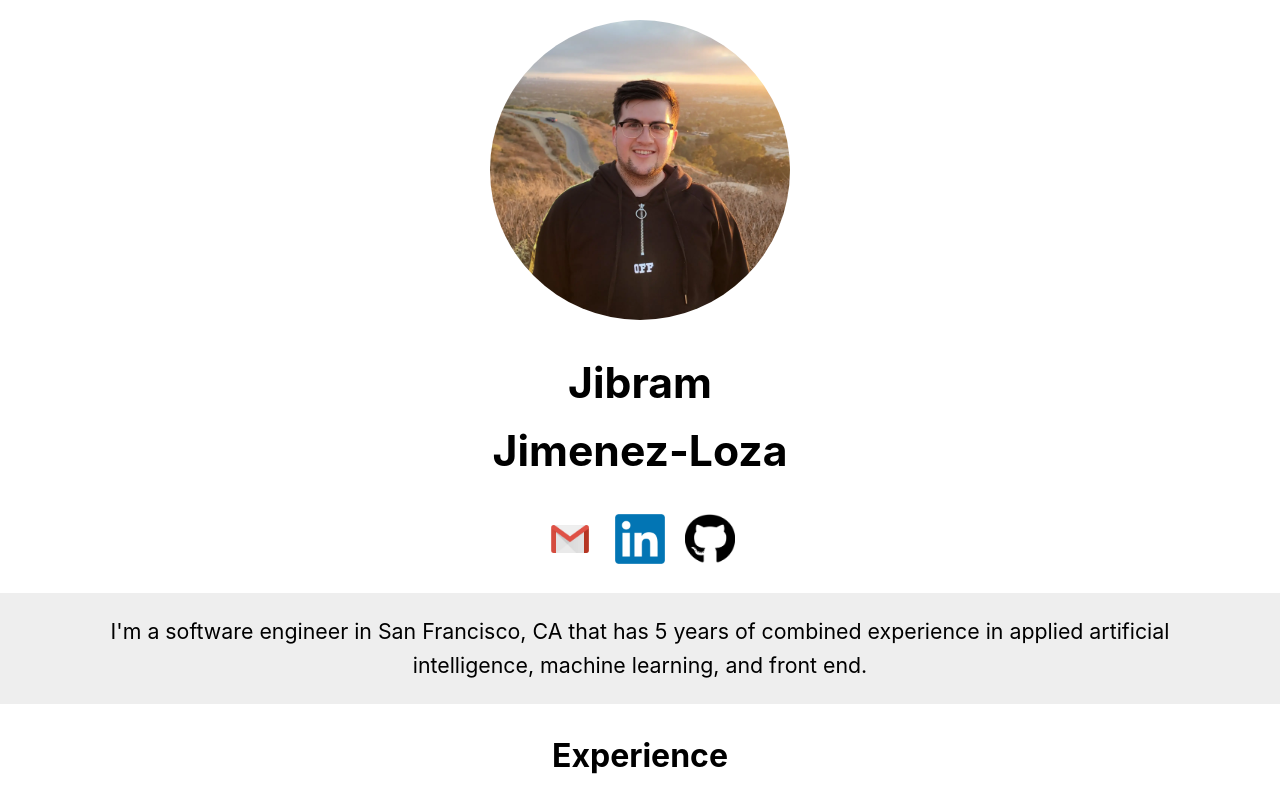
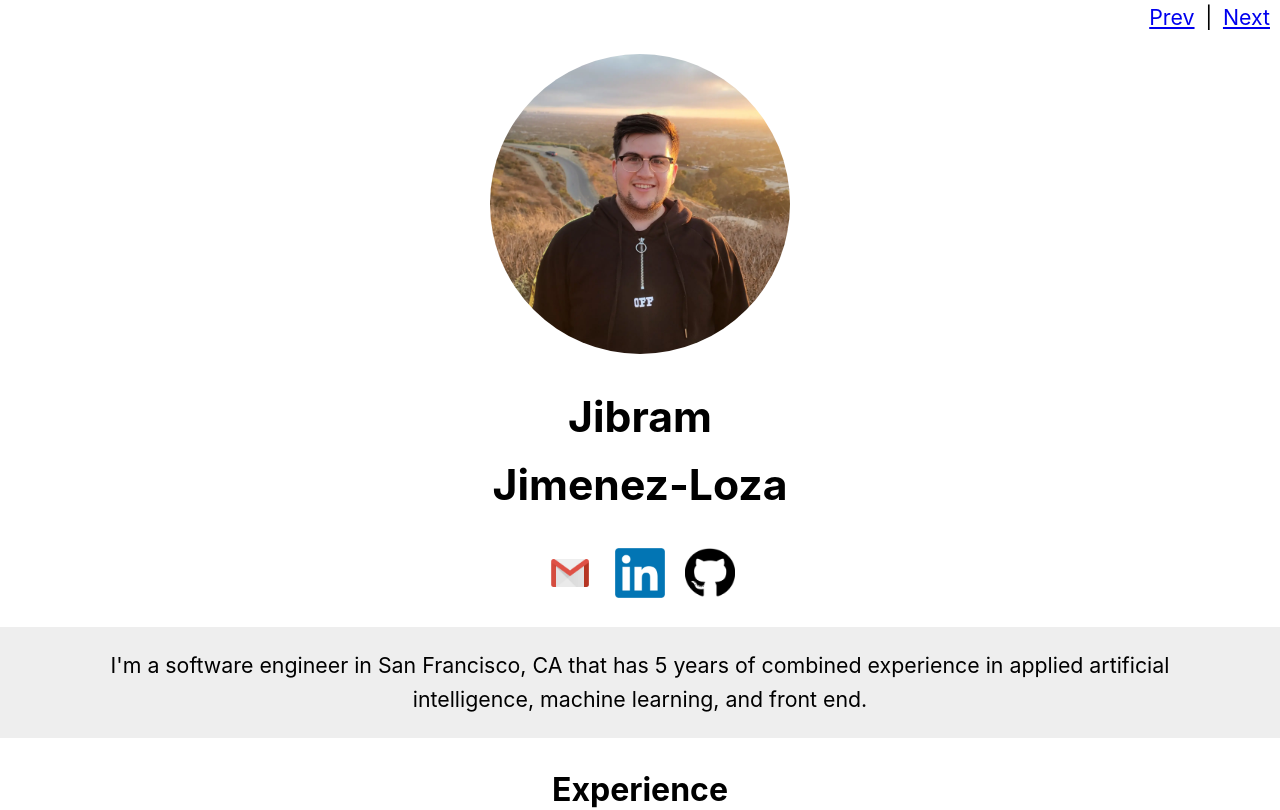
Before and after one commit to Jibram/jibram.github.io, a React (Vite) app: page / in a window 1280 px wide. Shown: the top 810 px of the page. Built offline with nearby package versions, Linux system fonts and the light colour scheme.

Commit message:
Add webringdt

```diff
--- a/src/App.css
+++ b/src/App.css
@@ -8,8 +8,11 @@ body {
   text-decoration: none;
 }
 
-.App {
-  min-width: 300px;
+.NavBar {
+  display: flex;
+  justify-content: flex-end;
+  gap: 0.5rem;
+  margin-right: 10px;
 }
 
 .Landing {
@@ -20,19 +23,19 @@ body {
   padding: 20px 0px 20px 0px;
 }
 
-.Landing>.Greeting {
+.Landing > .Greeting {
   display: flex;
   flex-direction: column;
   align-items: center;
 }
 
-.Landing>.Greeting>.Me {
+.Landing > .Greeting > .Me {
   border-radius: 50%;
   width: 300px;
   max-width: 85%;
 }
 
-.Landing>.Greeting>.Name {
+.Landing > .Greeting > .Name {
   text-align: center;
   max-width: 85%;
 }
@@ -50,7 +53,7 @@ body {
   justify-content: center;
 }
 
-.Intro>.About {
+.Intro > .About {
   text-align: center;
   max-width: 85%;
 }
@@ -63,7 +66,7 @@ body {
 }
 
 @media only screen and (max-width: 1199px) {
-  .Experiences>.Experience {
+  .Experiences > .Experience {
     max-width: 85%;
     width: 85%;
     display: flex;
@@ -71,7 +74,7 @@ body {
     align-items: center;
   }
 
-  .Experiences>.Experience>.ExpLogo {
+  .Experiences > .Experience > .ExpLogo {
     margin-top: 20px;
     margin-bottom: 20px;
     margin-right: 0px;
@@ -79,7 +82,7 @@ body {
 }
 
 @media only screen and (min-width: 1200px) {
-  .Experiences>.Experience {
+  .Experiences > .Experience {
     max-width: 85%;
     width: 85%;
     display: flex;
@@ -88,7 +91,7 @@ body {
     padding: 20px 0px 20px 0px;
   }
 
-  .Experiences>.Experience>.ExpLogo {
+  .Experiences > .Experience > .ExpLogo {
     display: flex;
     align-items: center;
     /*Vertical Alignment*/
@@ -96,27 +99,27 @@ body {
   }
 }
 
-.Experiences>.Experience>.ExpLogo>.LogoWrapper {
+.Experiences > .Experience > .ExpLogo > .LogoWrapper {
   display: flex;
   justify-content: center;
   /*Horizontal Alignment*/
 }
 
-.Experiences>.Experience>.ExpLogo>.LogoWrapper>.Logo {
+.Experiences > .Experience > .ExpLogo > .LogoWrapper > .Logo {
   border-radius: 20%;
   width: 300px;
 }
 
-.Experience>.ExpDescription {
+.Experience > .ExpDescription {
   max-width: 1000px;
 }
 
-.Experience>.ExpDescription>.Role {
+.Experience > .ExpDescription > .Role {
   color: #5e9516;
   font-size: 20pt;
 }
 
-.Experience>.ExpDescription>.Company {
+.Experience > .ExpDescription > .Company {
   font-size: 18pt;
 }
 
@@ -136,13 +139,13 @@ body {
   padding: 20px 0px 20px 0px;
 }
 
-.School>.Left {
+.School > .Left {
   display: flex;
   flex-direction: column;
   align-items: center;
 }
 
-.School>.Left>.Logo {
+.School > .Left > .Logo {
   width: 300px;
   border-radius: 20%;
   margin-top: 20px;
@@ -150,15 +153,15 @@ body {
   margin-right: 0px;
 }
 
-.School>.Right {
+.School > .Right {
   display: flex;
   flex-direction: column;
   align-items: center;
 }
 
-.School>.Right>.Coursework {
-  display:flex;
-  flex-direction:column;
+.School > .Right > .Coursework {
+  display: flex;
+  flex-direction: column;
   align-items: center;
   list-style: none;
   padding-left: 0px;
@@ -178,7 +181,7 @@ body {
   align-items: center;
 }
 
-.Skill>.Type {
+.Skill > .Type {
   font-size: 20pt;
   color: #5e9516;
   width: 50%;
@@ -186,7 +189,7 @@ body {
   text-align: center;
 }
 
-.Skill>.List {
+.Skill > .List {
   padding-left: 0px;
   list-style: none;
   text-align: center;
--- a/src/App.jsx
+++ b/src/App.jsx
@@ -1,5 +1,6 @@
 import "./App.css";
 
+import NavBar from "./components/NavBar";
 import Landing from "./components/Landing";
 import Intro from "./components/Intro";
 import Experiences from "./components/Experiences";
@@ -8,6 +9,7 @@ import Skills from "./components/Skills";
 
 const App = () => (
   <div className="App">
+    <NavBar />
     <Landing />
     <Intro />
     <Experiences />
--- /dev/null
+++ b/src/components/NavBar.jsx
@@ -0,0 +1,15 @@
+const NavBar = () => {
+  return (
+    <div className="NavBar">
+      <a href="https://ringdt.rapid.workers.dev/prev?from=https://jibram.net">
+        Prev
+      </a>
+      {"|"}
+      <a href="https://ringdt.rapid.workers.dev/next?from=https://jibram.net">
+        Next
+      </a>
+    </div>
+  );
+};
+
+export default NavBar;
```
